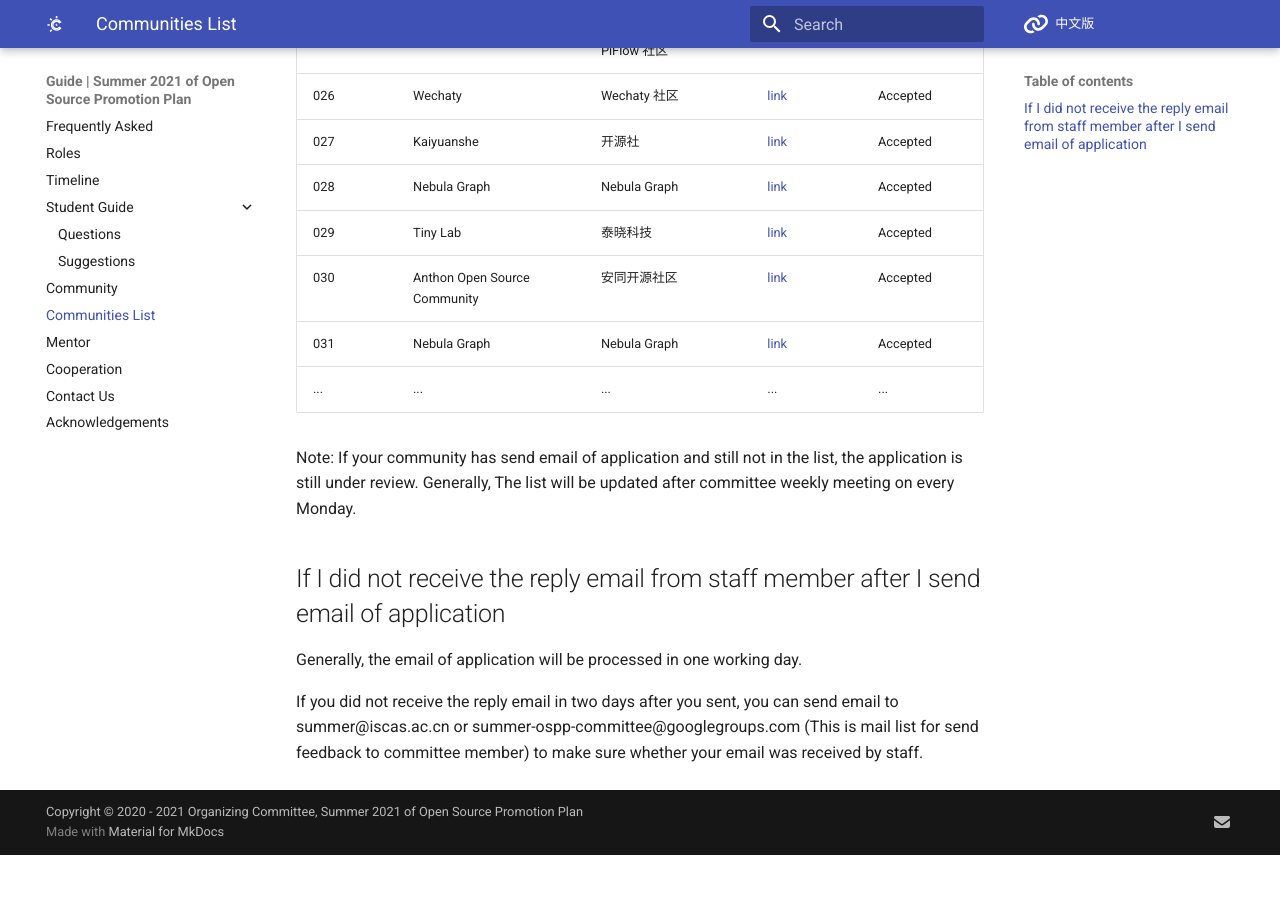
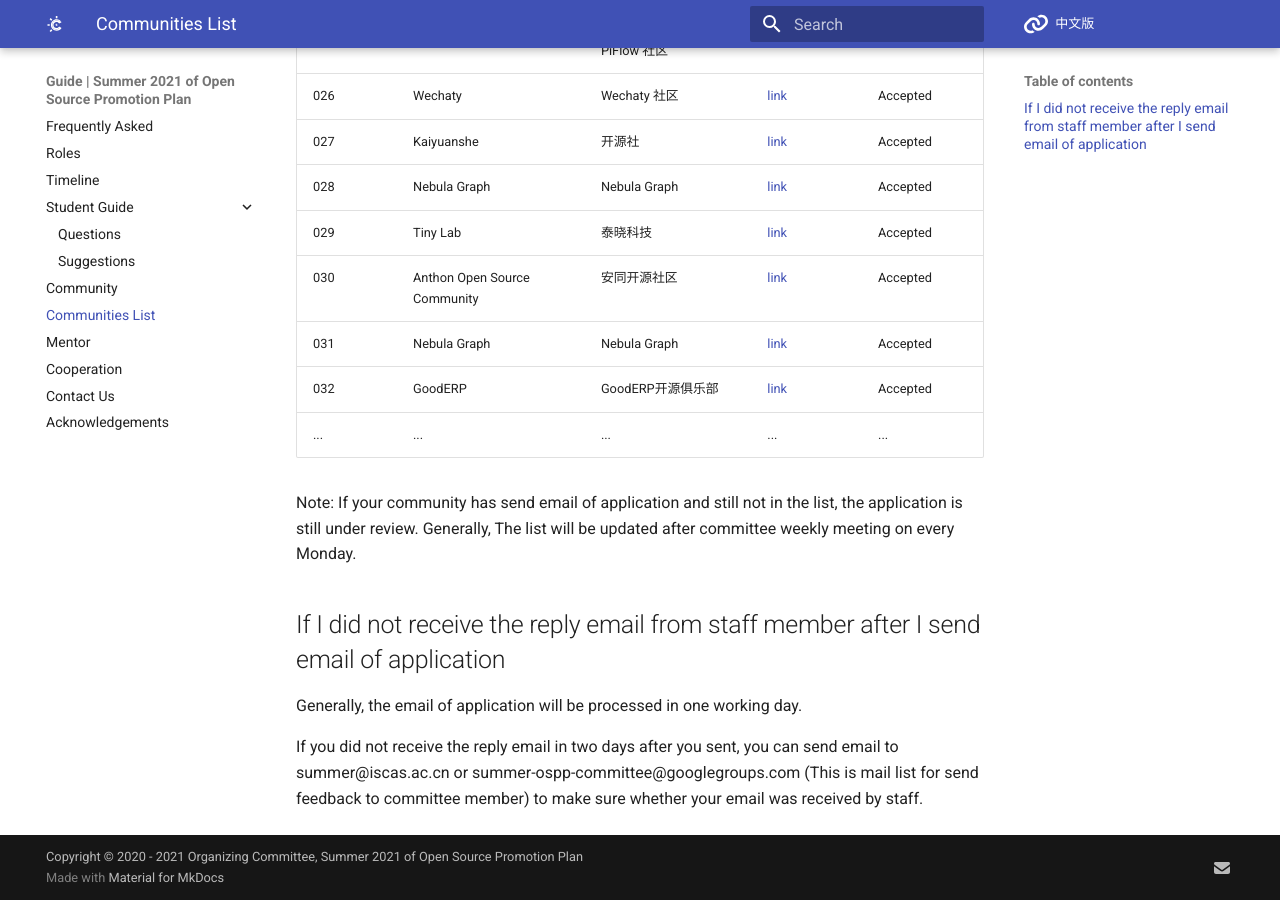
Before and after one commit to summer-ospp/help-en, an MkDocs documentation site: the page built from docs/communities-list.md, in a window 1280 px wide and 900 px high, scrolled down 1597 px. Built offline with MkDocs 1.6.1 and Material for MkDocs 9.7.7, drawn with Linux system fonts in a browser that asks for light colours; comment, search, counter and statistics services are not loaded; before the commit the page ends 2452 px from its top, so only the background shows below that.

Commit message:
Update communities-list.md

```diff
--- a/docs/communities-list.md
+++ b/docs/communities-list.md
@@ -37,6 +37,7 @@ Before the deadline (Apr 30th, 2021) of application for community, this list wil
 | 029  | Tiny Lab                | 泰晓科技                   | [link](http://tinylab.org)                             | Accepted             |
 | 030  | Anthon Open Source Community   | 安同开源社区        | [link](https://nebula-graph.io)                        | Accepted             |
 | 031  | Nebula Graph            | Nebula Graph              | [link](https://nebula-graph.io)                        | Accepted             |
+| 032  | GoodERP                 | GoodERP开源俱乐部          | [link](https://nebula-graph.io)                        | Accepted             |
 | ...  | ...                     | ...                      | ...                                                    | ...                  |
 
 
```
